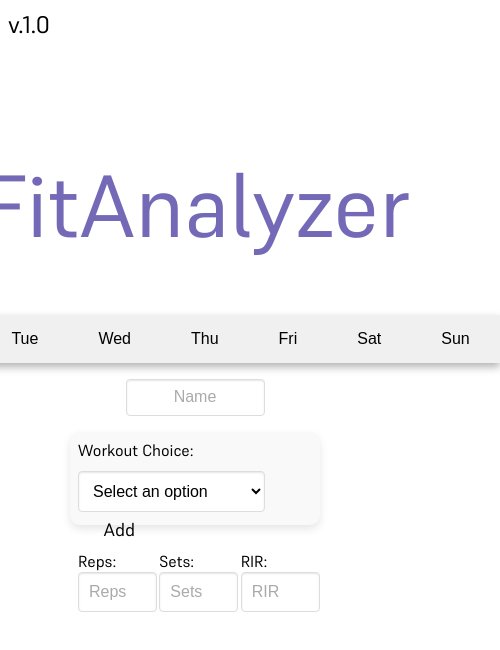
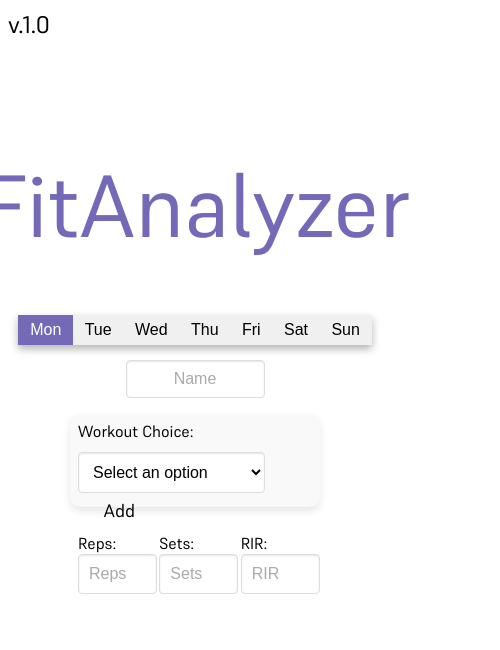
Before and after one commit to Ph1so/FitAnalyzer, a React (Create React App) app: page / in a window 390 px wide. Shown: the top 650 px of the page, 500 px wide, since content can reach past the window. Built offline with nearby package versions, Linux system fonts and the light colour scheme.

Commit message:
day button now responsive

```diff
--- a/src/components/WorkoutName.css
+++ b/src/components/WorkoutName.css
@@ -20,7 +20,7 @@
 
 /* Styling for each button */
 .day-button {
-  padding: 15px 30px;
+  padding: 1.5vmin 3vmin;
   font-size: 1rem;
   border: transparent;
   background-color: #f0f0f0;
```
